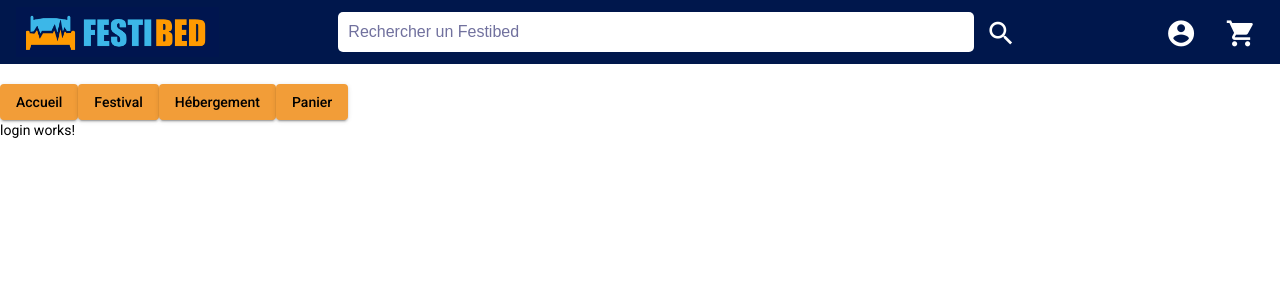
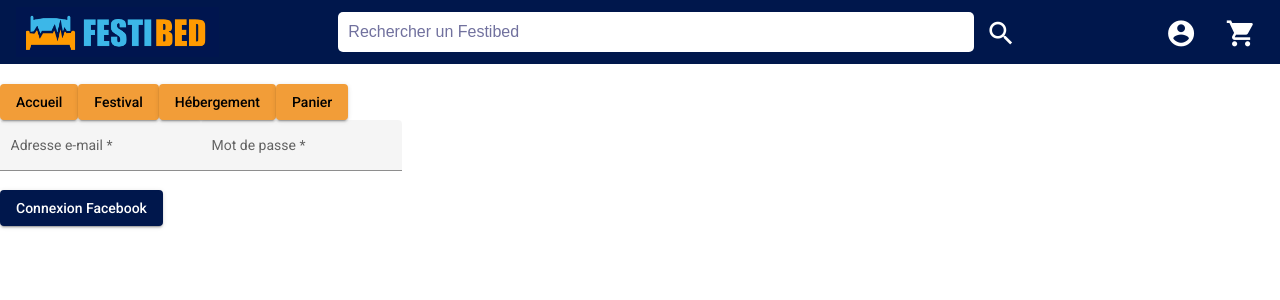
Before and after one commit to pierre-chevallier357/festival-hotel-booking-frontend, an Angular app: page /login in a window 1280 px wide. Shown: the top 300 px of the page. Built offline with nearby package versions, Linux system fonts and the light colour scheme.

Commit message:
Add Facebook login locally

```diff
--- a/package.json
+++ b/package.json
@@ -23,6 +23,7 @@
     "@angular/router": "~13.1.0",
     "firebase": "^9.6.4",
     "firebase-tools": "^9.23.3",
+    "firebaseui": "^6.0.0",
     "rxjs": "~7.4.0",
     "tslib": "^2.3.0",
     "zone.js": "~0.11.4"
--- a/src/app/app.module.ts
+++ b/src/app/app.module.ts
@@ -1,3 +1,4 @@
+import { LoginComponent } from './components/login/login.component';
 import { NgModule } from '@angular/core';
 import { BrowserModule } from '@angular/platform-browser';
 
@@ -10,9 +11,10 @@ import { MatIconModule } from '@angular/material/icon';
 import { MatInputModule } from '@angular/material/input';
 import { MatFormFieldModule } from '@angular/material/form-field';
 import { HeaderComponent } from './components/header/header.component';
+import { ReactiveFormsModule } from '@angular/forms';
 
 @NgModule({
-  declarations: [AppComponent, HeaderComponent],
+  declarations: [AppComponent, HeaderComponent, LoginComponent],
   imports: [
     BrowserModule,
     AppRoutingModule,
@@ -22,6 +24,7 @@ import { HeaderComponent } from './components/header/header.component';
     MatIconModule,
     MatInputModule,
     MatFormFieldModule,
+    ReactiveFormsModule,
   ],
   providers: [],
   bootstrap: [AppComponent],
--- a/src/app/components/header/header.component.html
+++ b/src/app/components/header/header.component.html
@@ -16,7 +16,7 @@
     <mat-icon class="icon-spacer">search</mat-icon>
   </button>
   <span class="toolbar-spacer"></span>
-  <button mat-icon-button class="button-spacer">
+  <button mat-icon-button class="button-spacer" routerLink="/login">
     <mat-icon class="icon-spacer">account_circle</mat-icon>
   </button>
   <button mat-icon-button class="button-spacer">
--- a/src/app/components/login/login.component.html
+++ b/src/app/components/login/login.component.html
@@ -1,3 +1,31 @@
-<p>
-  login works!
-</p>
+<form [formGroup]="loginForm">
+  <mat-form-field appearance="fill">
+    <mat-label>Adresse e-mail</mat-label>
+    <input
+      type="email"
+      matInput
+      formControlName="emailFormControl"
+      [errorStateMatcher]="matcher"
+    />
+    <mat-error *ngIf="!loginForm.hasError('required')">
+      Veuillez saisir l'adresse e-mail
+    </mat-error>
+  </mat-form-field>
+
+  <mat-form-field appearance="fill">
+    <mat-label>Mot de passe</mat-label>
+    <input
+      type="password"
+      matInput
+      formControlName="passwordFormControl"
+      [errorStateMatcher]="matcher"
+    />
+    <mat-error *ngIf="!loginForm.hasError('required')">
+      Veuillez saisir le mot de passe
+    </mat-error>
+  </mat-form-field>
+</form>
+<button mat-raised-button color="primary" (click)="connectWithFacebook()">
+  Connexion Facebook
+</button>
+<p *ngIf="name !== ''">Connected with {{ name }} account</p>
--- a/src/app/components/login/login.component.ts
+++ b/src/app/components/login/login.component.ts
@@ -1,15 +1,65 @@
-import { Component, OnInit } from '@angular/core';
+import { Component } from '@angular/core';
+import {
+  FormControl,
+  FormGroup,
+  Validators,
+  FormGroupDirective,
+  NgForm,
+} from '@angular/forms';
+import { ErrorStateMatcher } from '@angular/material/core';
+import { getAuth, signInWithPopup, FacebookAuthProvider } from 'firebase/auth';
+
+/** Error when invalid control is dirty, touched, or submitted. */
+export class LoginErrorStateMatcher implements ErrorStateMatcher {
+  isErrorState(
+    control: FormControl | null,
+    form: FormGroupDirective | NgForm | null
+  ): boolean {
+    const isSubmitted = form && form.submitted;
+    return !!(
+      control &&
+      control.invalid &&
+      (control.dirty || control.touched || isSubmitted)
+    );
+  }
+}
 
 @Component({
   selector: 'app-login',
   templateUrl: './login.component.html',
-  styleUrls: ['./login.component.scss']
+  styleUrls: ['./login.component.scss'],
 })
-export class LoginComponent implements OnInit {
+export class LoginComponent {
+  matcher = new LoginErrorStateMatcher();
+  loginForm = new FormGroup({
+    emailFormControl: new FormControl('', [
+      Validators.required,
+      Validators.email,
+    ]),
+    passwordFormControl: new FormControl('', [Validators.required]),
+  });
+  name: string = '';
 
-  constructor() { }
+  connectWithFacebook() {
+    const provider = new FacebookAuthProvider();
+    const auth = getAuth();
+    signInWithPopup(auth, provider)
+      .then((result) => {
+        const user = result.user;
+        const credential = FacebookAuthProvider.credentialFromResult(result);
+        const accessToken = credential ? credential.accessToken : null;
 
-  ngOnInit() {
+        console.log(user.displayName);
+        console.log(user);
+        user.displayName ? (this.name = user.displayName) : (this.name = '');
+      })
+      .catch((error) => {
+        const errorCode = error.code;
+        const errorMessage = error.message;
+        const email = error.email;
+        const credential = FacebookAuthProvider.credentialFromError(error);
+
+        console.log(error.code, error.message);
+      });
   }
-
 }
--- a/src/environments/environment.ts
+++ b/src/environments/environment.ts
@@ -1,6 +1,8 @@
 // This file can be replaced during build by using the `fileReplacements` array.
 // `ng build` replaces `environment.ts` with `environment.prod.ts`.
 // The list of file replacements can be found in `angular.json`.
+
+import { initializeApp } from 'firebase/app';
 
 export const environment = {
   production: false,
@@ -15,6 +17,8 @@ export const environment = {
   },
 };
 
+initializeApp(environment.firebaseConfig);
+
 /*
  * For easier debugging in development mode, you can import the following file
  * to ignore zone related error stack frames such as `zone.run`, `zoneDelegate.invokeTask`.
```
Also changed, not shown: 1 other file (tests, documents, lock files or other folders).
